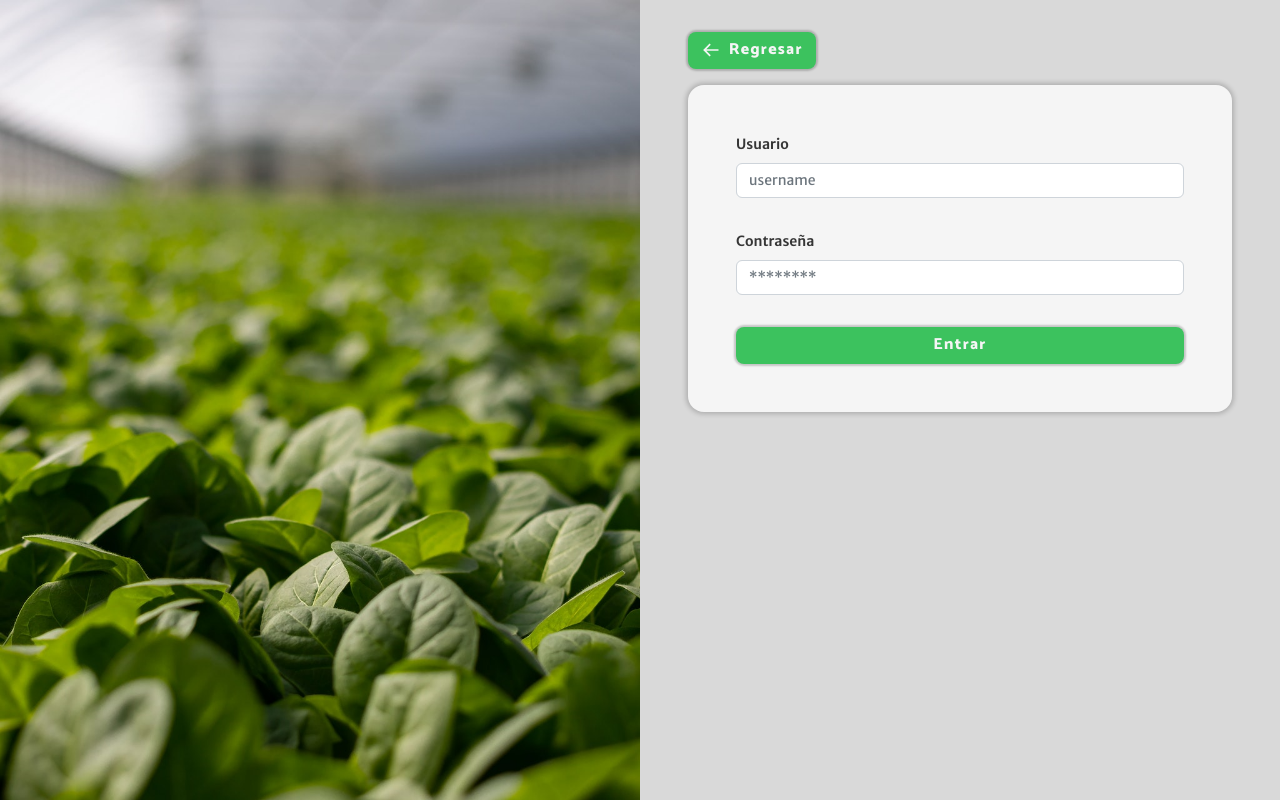
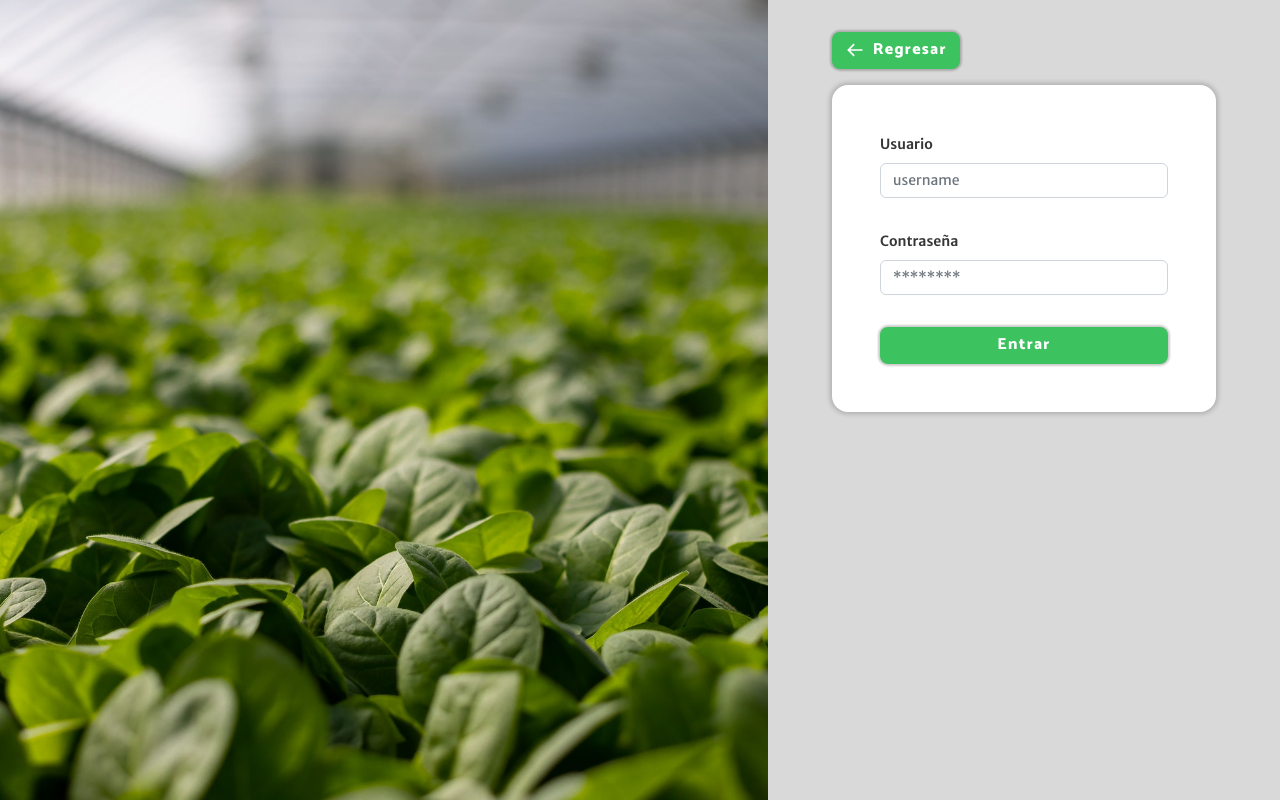
Before and after one commit to emachipana/inversiones-araujo-app, a React (Create React App) app: page /login in a window 1280 px wide. Built offline with nearby package versions, Linux system fonts and the light colour scheme; no server answers.

Commit message:
FIX: resize login page

```diff
--- a/src/pages/styles.js
+++ b/src/pages/styles.js
@@ -7,26 +7,27 @@ export const Wrapper = styled.div`
 `;
 
 export const Section = styled.div`
-  width: 50vw;
+  width: 40vw;
   height: 100vh;
-  padding: 2rem 3rem;
+  padding: 2rem 4rem;
   display: flex;
   flex-direction: column;
   align-items: center;
   jusitfy-content: center;
 
-  @media screen and (max-width: 720px) {
+  @media screen and (max-width: 880px) {
     width: 100%;
     margin: 0 1rem;
+    padding: 2rem;
   }
 `;
 
 export const Banner = styled.img`
   height: 100vh;
   object-fit: cover;
-  width: 50vw;
+  width: 60vw;
 
-  @media screen and (max-width: 720px) {
+  @media screen and (max-width: 880px) {
     display: none;
   }
 `;
--- a/src/styles/colors.js
+++ b/src/styles/colors.js
@@ -4,9 +4,10 @@ export const colors = {
     normal: "#363636",
     bold: "#2E2E2E"
   },
-  white: "#F5F5F5",
+  white: "#FFFFFF",
   green: {
     normal: "#3CC25E",
-    bold: "#30b353"
+    bold: "#30b353",
+    extrabold: "#2EA357"
   }
 }
```
